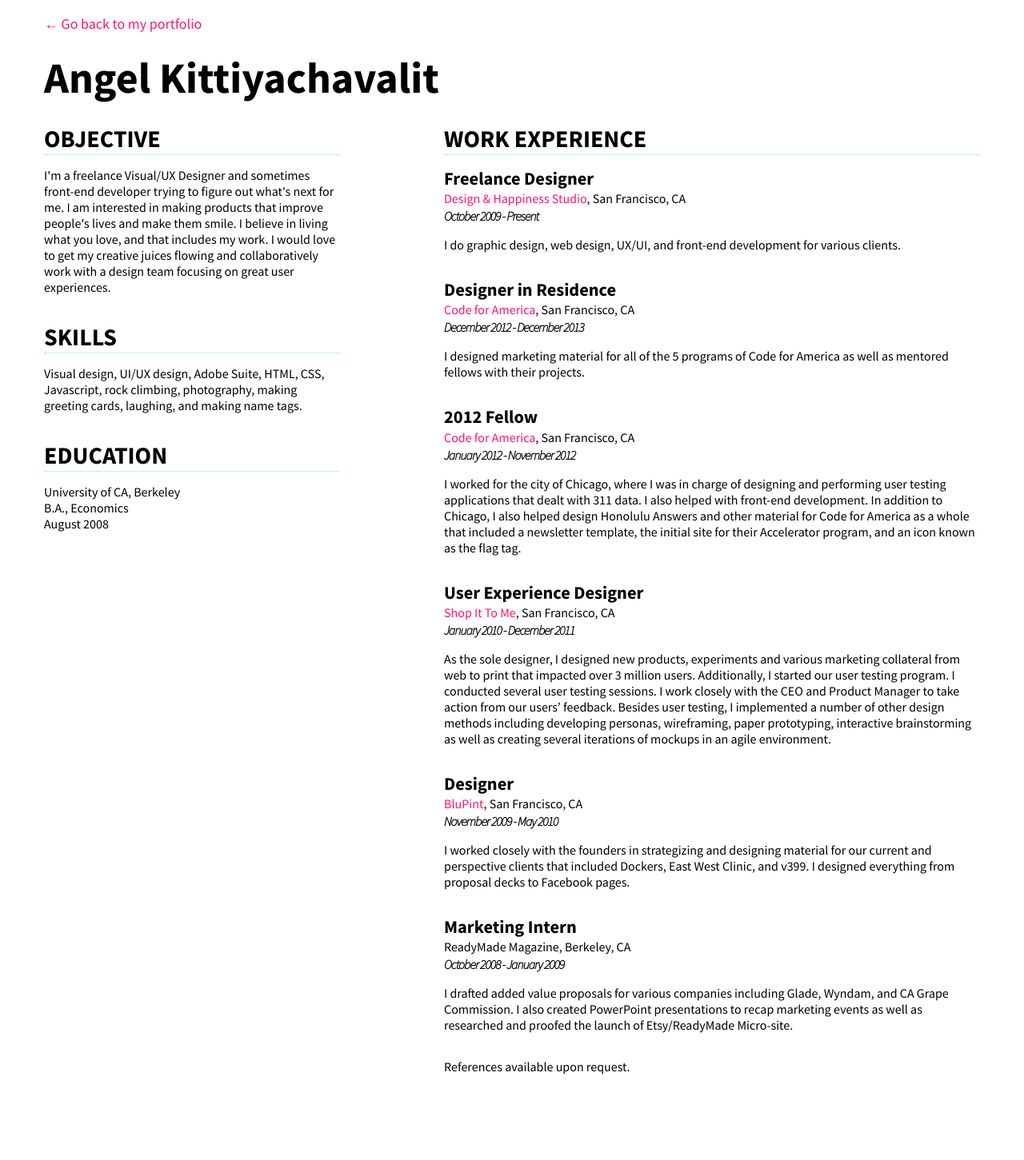
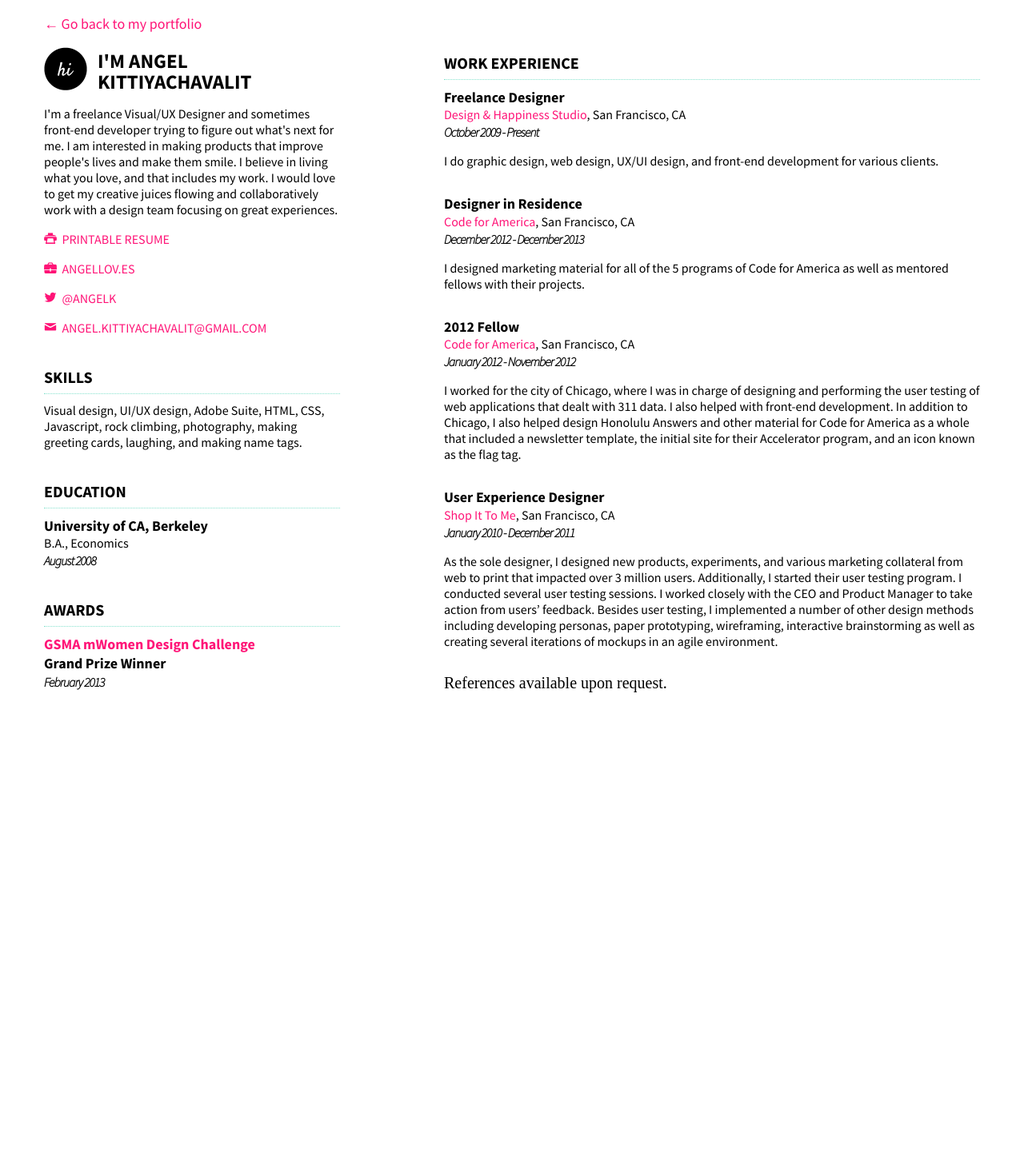
Before and after one commit to ahelkit/angellov.es, a Jekyll site: the page resumes/index.html, which Jekyll copies as it is, in a window 1280 px wide. Shown: the whole page at 80% size. Built offline with Jekyll 4.4.1, drawn with Linux system fonts in a browser that asks for light colours; comment, search, counter and statistics services are not loaded; after the commit the page ends 979 px from its top, so only the background shows below that.

Commit message:
Updated resume and added a printable version

```diff
--- a/css/main.css
+++ b/css/main.css
@@ -1,3 +1,14 @@
+@font-face {
+  font-family: 'icomoon';
+  src:url('../fonts/icomoon.eot');
+  src:url('../fonts/icomoon.eot?#iefix') format('embedded-opentype'),
+      url('../fonts/icomoon.woff') format('woff'),
+      url('../fonts/icomoon.ttf') format('truetype'),
+      url('../fonts/icomoon.svg#icomoon') format('svg');
+  font-weight: normal;
+  font-style: normal;
+}
+
 body {
   font-family: 'Source Sans Pro', sans-serif;
   color: #000;
@@ -493,7 +504,7 @@ footer p {
 
 footer span {
   font-family:'cookie', cursive;
-  font-size: 1.3em;
+  font-size: 1.25em;
   line-height: 1.5em;
 }
 
@@ -567,18 +578,32 @@ div.resume div.container {
 }
 
 div.resume p.goback {
-  margin: 1em 0 2em;
+  margin: 1em 0;
+}
+
+div.resume img {
+  width: 54px;
+  float: left;
+  margin-right: 13px;
+}
+
+div.resume h1 {
+  font-size: 25px;
+  line-height: 26px;
+  float: left;
+  margin-top: 4px;
 }
 
 div.resume h2 {
+  font-size: 20px;
   border-bottom: 1px dotted #86E2CE;
   margin-bottom: .5em;
 }
 
 div.resume h3 {
+  font-size: 18px;
   margin-bottom: 0px;
 }
-
 div.resume h4 {
   margin: 0px;
   font-weight: normal;
@@ -592,7 +617,40 @@ div.resume li {
   margin-bottom: 2em;
 }
 
-div.resume ul li.education p {
+div.resume .objective {
+  clear: both;
+}
+
+div.resume .icons li {
+  margin-bottom: 1em;
+}
+
+div.resume .icons-print:before {
+    content: '\e602';
+    font-family: 'icomoon';
+    speak: none;
+}
+
+div.resume .icons-portfolio:before {
+    content: '\e603';
+    font-family: 'icomoon';
+    speak: none;
+}
+
+div.resume .icons-twitter:before {
+    content: '\e605';
+    font-family: 'icomoon';
+    speak: none;
+}
+
+div.resume .icons-mail:before {
+    content: '\e601';
+    font-family: 'icomoon';
+    speak: none;
+}
+
+div.resume ul li.education p,
+div.resume ul li.awards p {
   margin-bottom: 0px;
 }
 
@@ -603,9 +661,27 @@ div.resume p.when {
   margin-top: 2px;
 }
 
+div.resume .references {
+  font-family: "cookie", cursive;
+  font-size: 20px;
+}
 
-@media (max-width: 845px) {
-    #work .workdescription {
+@media (max-width: 1000px) {
+  div.resume .icons li {
+    font-size: 13px;
+  }
+}
+
+@media (min-width: 767px) and (max-width: 980px) {
+  div.resume h1 {
+    font-size: 20px;
+    line-height: 23px;
+    margin-top: 7px;
+  }
+}
+
+@media (min-width: 767px) and (max-width: 845px) {
+  #work .workdescription {
     max-width: 90%;
     margin: 0 auto 20px;
   }
@@ -707,10 +783,8 @@ div.resume p.when {
     width: 90%;
     margin: 0 auto;
   }
-}
 
-@media (max-width: 551px) {
-  div.resume h1 {
-    font-size: 2em;
+  div.resume .icons li{
+    font-size: 16px;
   }
 }
--- a/resumes/index.html
+++ b/resumes/index.html
@@ -28,16 +28,22 @@
         <div class="row">
           <div class="span12">
             <p class="goback"><a href="/workingforyou/">&larr; Go back to my portfolio</a></p>
-            <h1>Angel Kittiyachavalit</h1>
           </div>
         </div>
 
         <div class="row">
           <div class="span4">
-              <ul class="unstyled">
+            <img src="/img/hi_circle.png" /><h1>I'M ANGEL<br />KITTIYACHAVALIT</h1>
+
+            <ul class="unstyled objective">
               <li>
-                  <h2>Objective</h2>
-                  <p>I'm a freelance Visual/UX Designer and sometimes front-end developer trying to figure out what's next for me. I am interested in making products that improve people's lives and make them smile. I believe in living what you love, and that includes my work. I would love to get my creative juices flowing and collaboratively work with a design team focusing on great user experiences.</p>
+                <p>I'm a freelance Visual/UX Designer and sometimes front-end developer trying to figure out what's next for me. I am interested in making products that improve people's lives and make them smile. I believe in living what you love, and that includes my work. I would love to get my creative juices flowing and collaboratively work with a design team focusing on great experiences.</p>
+                <ul class="icons">
+                  <li><a class="icons-print" href="/img/angel_kittiyachavalit_resume_0314.pdf"> &nbsp;PRINTABLE RESUME</a></li>
+                  <li><a class="icons-portfolio" href="/workingforyou/"> &nbsp;ANGELLOV.ES</a></li>
+                  <li><a class="icons-twitter" href="http://twitter.com/angelk" target="_blank"> &nbsp;@ANGELK</a></li>
+                  <li><a class="icons-mail" href="mailto:angel.kittiyachavalit@gmail.com"> &nbsp;ANGEL.KITTIYACHAVALIT@GMAIL.COM</a></li>
+                </ul>
               </li>
 
               <li>
@@ -47,9 +53,15 @@
 
               <li class="education">
                 <h2>Education</h2>
-                  <p>University of CA, Berkeley</p>
+                <h3>University of CA, Berkeley</h3>
                 <p>B.A., Economics</p>
-                  <p class="graduated">August 2008</p>
+                <p class="when">August 2008</p>
+              </li>
+
+              <li class="awards">
+                <h2>Awards</h2>
+                <h3><a href="https://designchallenge.mwomen.org/en/finalists" target="_blank">GSMA mWomen Design Challenge</a><br />Grand Prize Winner</h3>
+                <p class="when">February 2013</p>
               </li>
 
             </ul>
@@ -62,7 +74,7 @@
                 <h3>Freelance Designer</h3>
                 <h4><a href="http://angellov.es/" target="_blank">Design &amp; Happiness Studio</a>, San Francisco, CA</h4>
                 <p class="when">October 2009 - Present</p>
-                  <p>I do graphic design, web design, UX/UI, and front-end development for various clients.</p>
+                <p>I do graphic design, web design, UX/UI design, and front-end development for various clients.</p>
               </li>
 
               <li>
@@ -76,32 +88,17 @@
                 <h3>2012 Fellow</h3>
                 <h4><a href="http://codeforamerica.org" target="_blank">Code for America</a>, San Francisco, CA</h4>
                 <p class="when">January 2012 - November 2012</p>
-                  <p>I worked for the city of Chicago, where I was in charge of designing and performing user testing applications that dealt with 311 data. I also helped with front-end development. In addition to Chicago, I also helped design Honolulu Answers and other material for Code for America as a whole that included a newsletter template, the initial site for their Accelerator program, and an icon known as the flag tag.</p>
+                <p>I worked for the city of Chicago, where I was in charge of designing and performing the user testing of web applications that dealt with 311 data. I also helped with front-end development. In addition to Chicago, I also helped design Honolulu Answers and other material for Code for America as a whole that included a newsletter template, the initial site for their Accelerator program, and an icon known as the flag tag.</p>
               </li>
 
               <li>
                 <h3>User Experience Designer</h3>
                 <h4><a href="http://shopittome.com" target="_blank">Shop It To Me</a>, San Francisco, CA</h4>
                 <p class="when">January 2010 - December 2011</p>
-                  <p>As the sole designer, I designed new products, experiments and various marketing collateral from web to print that impacted over 3 million users. Additionally, I started our user testing program. I conducted several user testing sessions. I work closely with the CEO and Product Manager to take action from our users’ feedback. Besides user testing, I implemented a number of other design methods including developing personas, wireframing, paper prototyping, interactive brainstorming as well as creating several iterations of mockups in an agile environment.</p>
+                <p>As the sole designer, I designed new products, experiments, and various marketing collateral from web to print that impacted over 3 million users. Additionally, I started their user testing program. I conducted several user testing sessions. I worked closely with the CEO and Product Manager to take action from users’ feedback. Besides user testing, I implemented a number of other design methods including developing personas, paper prototyping, wireframing, interactive brainstorming as well as creating several iterations of mockups in an agile environment.</p>
               </li>
 
-
-                <li>
-                  <h3>Designer</h3>
-                  <h4><a href="http://blupint.com/" target="_blank">BluPint</a>, San Francisco, CA</h4>
-                  <p class="when">November 2009 - May 2010</p>
-                  <p>I worked closely with the founders in strategizing and designing material for our current and perspective clients that included Dockers, East West Clinic, and v399. I designed everything from proposal decks to Facebook pages.</p>
-                </li>
-
-                <li>
-                  <h3>Marketing Intern</h3>
-                  <h4>ReadyMade Magazine, Berkeley, CA</h4>
-                  <p class="when">October 2008 - January 2009</p>
-                  <p>I drafted added value proposals for various companies including Glade, Wyndam, and CA Grape Commission. I also created PowerPoint presentations to recap marketing events as well as researched and proofed the launch of Etsy/ReadyMade Micro-site.</p>
-                </li>
-
-                <li>References available upon request.</li>
+              <li class="references">References available upon request.</li>
 
             </ul>
           </div>
```
Also changed, not shown: fonts/icomoon.ttf (added), fonts/icomoon.woff (added), img/hi_circle.png (added), 13 other files. Lines whose indentation alone changed are shown as unchanged.
